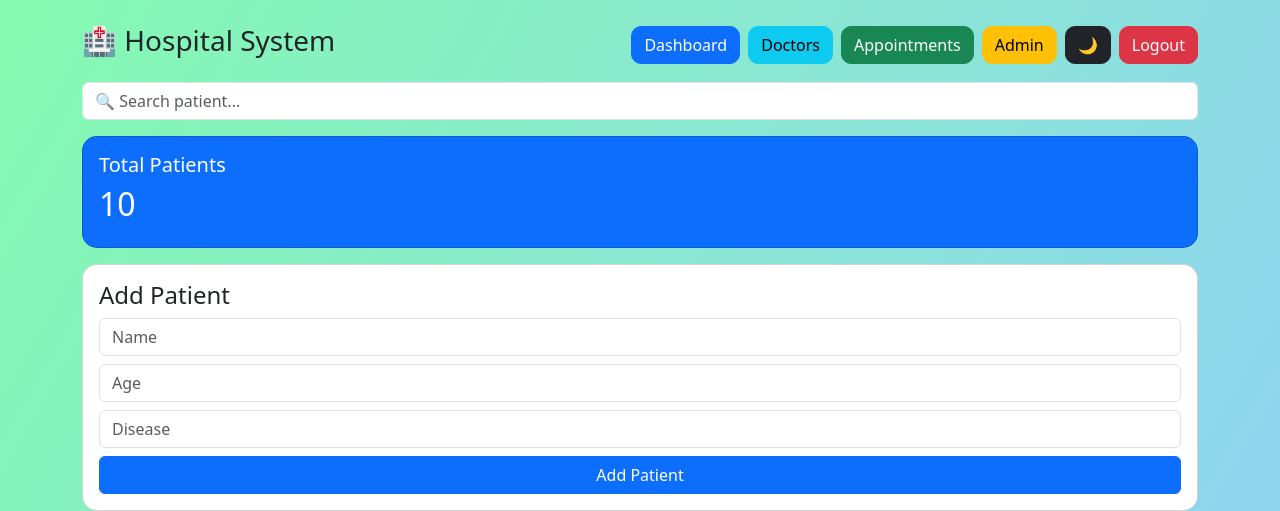
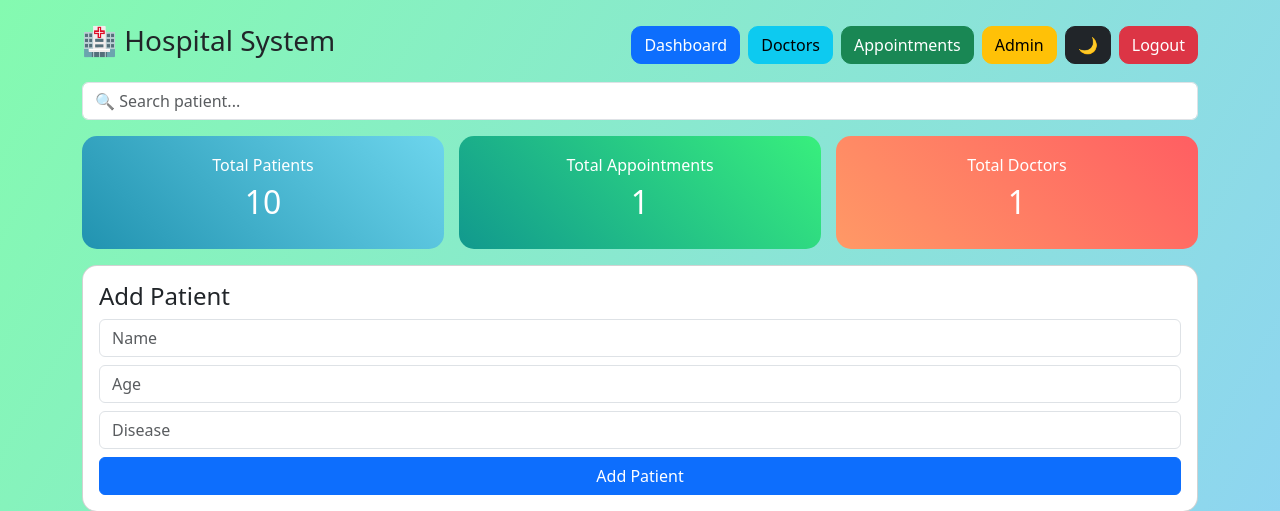
Before and after one commit to chibraheem776-sketch/Repository-name-hospital-system-Public-select-this-, a Flask app: template templates/index.html in a window 1280 px wide. Shown: the top 511 px of the page. Run offline with Flask 3, Linux system fonts and the light colour scheme; the template is opened without the code that fills it: most values are stand-ins (such as "Sample title", 1, 10 or a date in 2020).

Commit message:
dashboard upgrade

```diff
--- a/templates/index.html
+++ b/templates/index.html
@@ -48,6 +48,26 @@ body {
     transform: scale(1.05);
 }
 
+/* NEW STATS GRID */
+.stats-grid {
+    display: grid;
+    grid-template-columns: repeat(auto-fit, minmax(150px, 1fr));
+    gap: 15px;
+}
+
+.stat-card {
+    padding: 20px;
+    border-radius: 15px;
+    color: white;
+    text-align: center;
+    font-weight: 600;
+}
+
+/* COLORS */
+.bg-blue { background: linear-gradient(45deg, #2193b0, #6dd5ed); }
+.bg-green { background: linear-gradient(45deg, #11998e, #38ef7d); }
+.bg-orange { background: linear-gradient(45deg, #ff9966, #ff5e62); }
+
 </style>
 </head>
 
@@ -81,10 +101,24 @@ body {
 <input name="search" class="form-control" placeholder="🔍 Search patient...">
 </form>
 
-<!-- STATS -->
-<div class="card p-3 mb-3 bg-primary text-white">
-<h5>Total Patients</h5>
+<!-- 🔥 NEW QUICK STATS -->
+<div class="stats-grid mb-3">
+
+<div class="stat-card bg-blue">
+<h6>Total Patients</h6>
 <h2>{{ total }}</h2>
+</div>
+
+<div class="stat-card bg-green">
+<h6>Total Appointments</h6>
+<h2>{{ appointments_count }}</h2>
+</div>
+
+<div class="stat-card bg-orange">
+<h6>Total Doctors</h6>
+<h2>{{ doctors_count }}</h2>
+</div>
+
 </div>
 
 <!-- ADD -->
```
